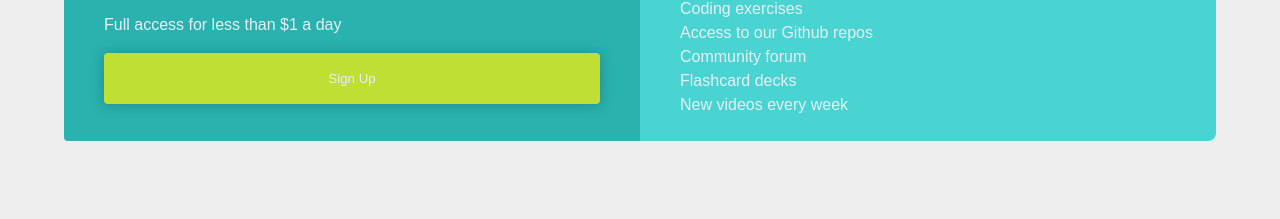
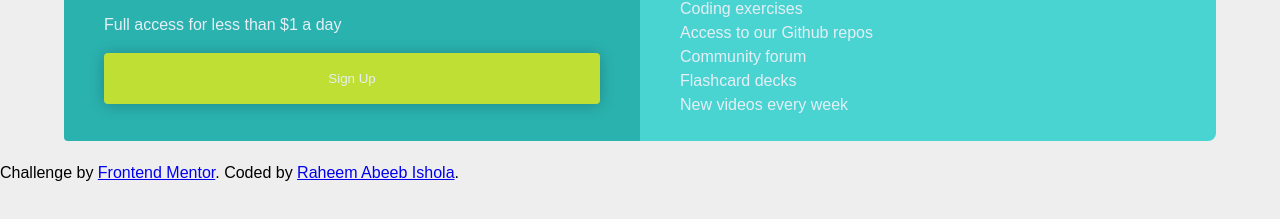
Before and after one commit to belovetech/price-grid-component, a plain HTML site: page index.html in a window 1280 px wide. Shown: the part 381-600 px from the top of the page. Drawn offline with Linux system fonts and the light colour scheme; a web font is replaced by a local one.

Commit message:
footer added

```diff
--- a/index.html
+++ b/index.html
@@ -32,7 +32,7 @@
             <h2>Why us</h2>
             <ul>
                 <li>Tutorials by industry experts</li>
-                <li>Peer & expert code review</li>
+                <li>Peer &amp; expert code review</li>
                 <li>Coding exercises</li>
                 <li>Access to our Github repos</li>
                 <li>Community forum</li>
@@ -43,7 +43,12 @@
 
     </div>
 
-
+<footer>
+    <p class="attribution">
+        Challenge by <a href="https://www.frontendmentor.io?ref=challenge" target="_blank">Frontend Mentor</a>.
+        Coded by <a href="#">Raheem Abeeb Ishola</a>.
+    </p>
+</footer>
 
 
 </body>
```
